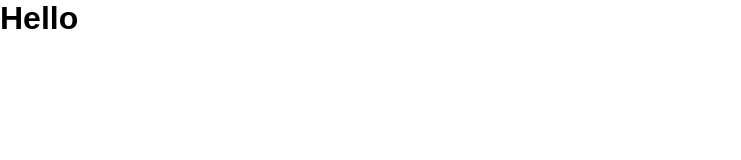
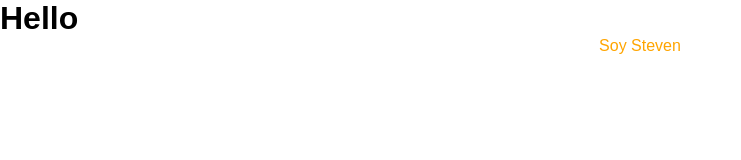
Before and after one commit to Gdsoto/css-grid-flexbox-practice, a plain HTML site: page index.html in a window 1280 px wide. Shown: the whole page, without its empty margins (0-741 px from the left). Drawn offline with Linux system fonts and the light colour scheme.

Commit message:
Agrege soy Steven

```diff
--- a/index.html
+++ b/index.html
@@ -10,5 +10,8 @@
 	<body>
 		<h1>Hello</h1>
 		<script src="main.js"></script>
+
+		<p class="colorText">Soy Steven</p>
+
 	</body>
 </html>
--- a/style.css
+++ b/style.css
@@ -4,3 +4,8 @@
 	font-family: Arial, Helvetica, sans-serif;
 	box-sizing: border-box;
 }
+
+.colorText{
+	 color: orange;
+	 text-align: center;
+}
```
